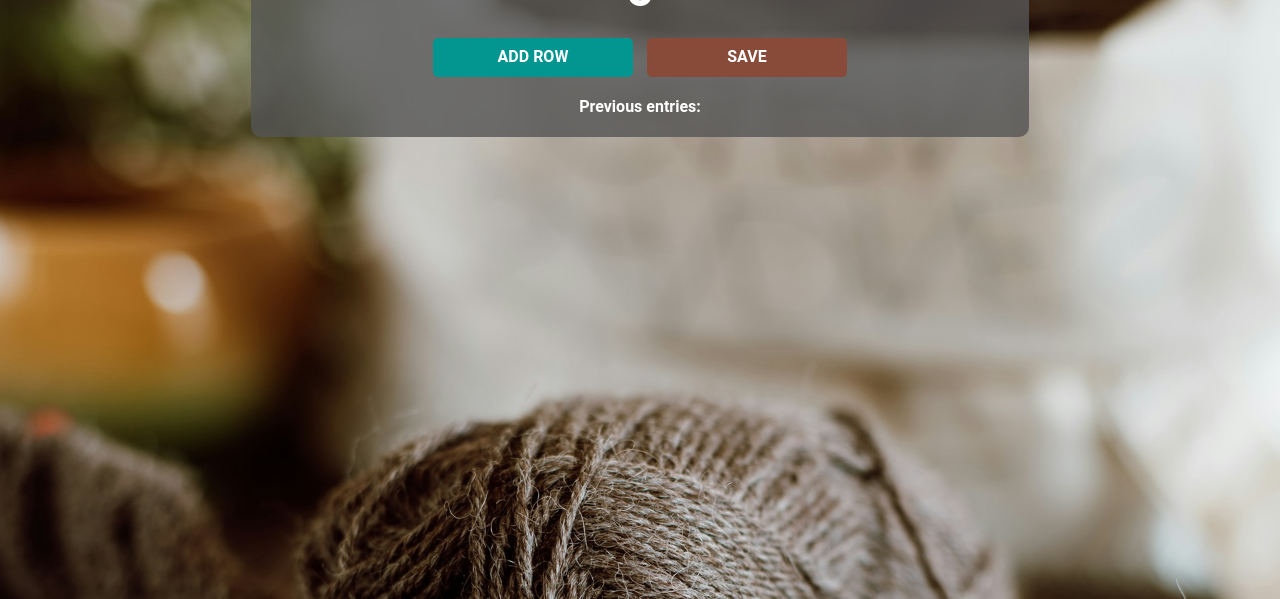
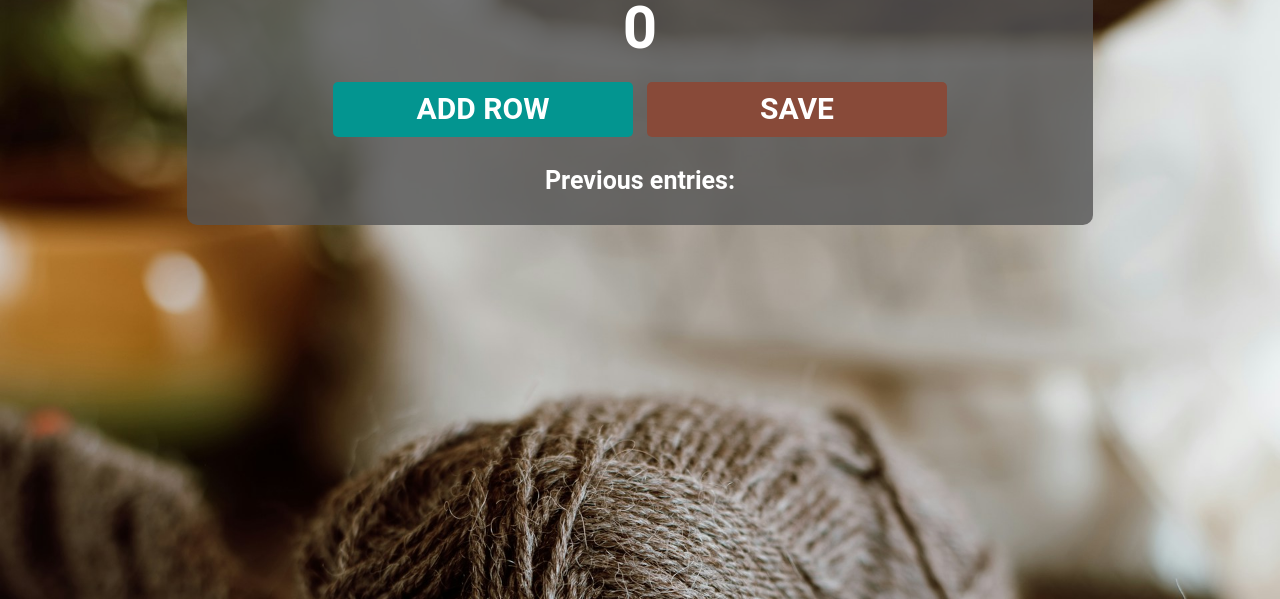
Before and after one commit to MihaiStrompl/row-tracker, a plain HTML site: page index.html in a window 1280 px wide. Shown: the part 201-800 px from the top of the page. Drawn offline with nearby package versions, Linux system fonts and the light colour scheme.

Commit message:
Add files via upload

```diff
--- a/index.css
+++ b/index.css
@@ -12,10 +12,11 @@ body {
 h1 {
     margin-top: 10px;
     margin-bottom: 10px;
+    font-size: 60px;
 }
 
 h2 {
-    font-size: 50px;
+    font-size: 60px;
     margin-top: 0;
     margin-bottom: 20px;
 }
@@ -26,7 +27,8 @@ button {
     padding-bottom: 10px;
     color: white;
     font-weight: bold;
-    width: 200px;
+    font-size: 30px;
+    width: 300px;
     margin: 0 5px 5px;
     border-radius: 5px;
 }
@@ -47,10 +49,14 @@ button {
 }
 
 .container {
-   max-width: 60%;
+   max-width: 70%;
    background: rgba(85, 85, 85, 0.8);
    margin: 100px auto;
    padding: 5px;
    border: none;
    border-radius: 10px;
 }
+
+p {
+    font-size: 25px;
+}
```
